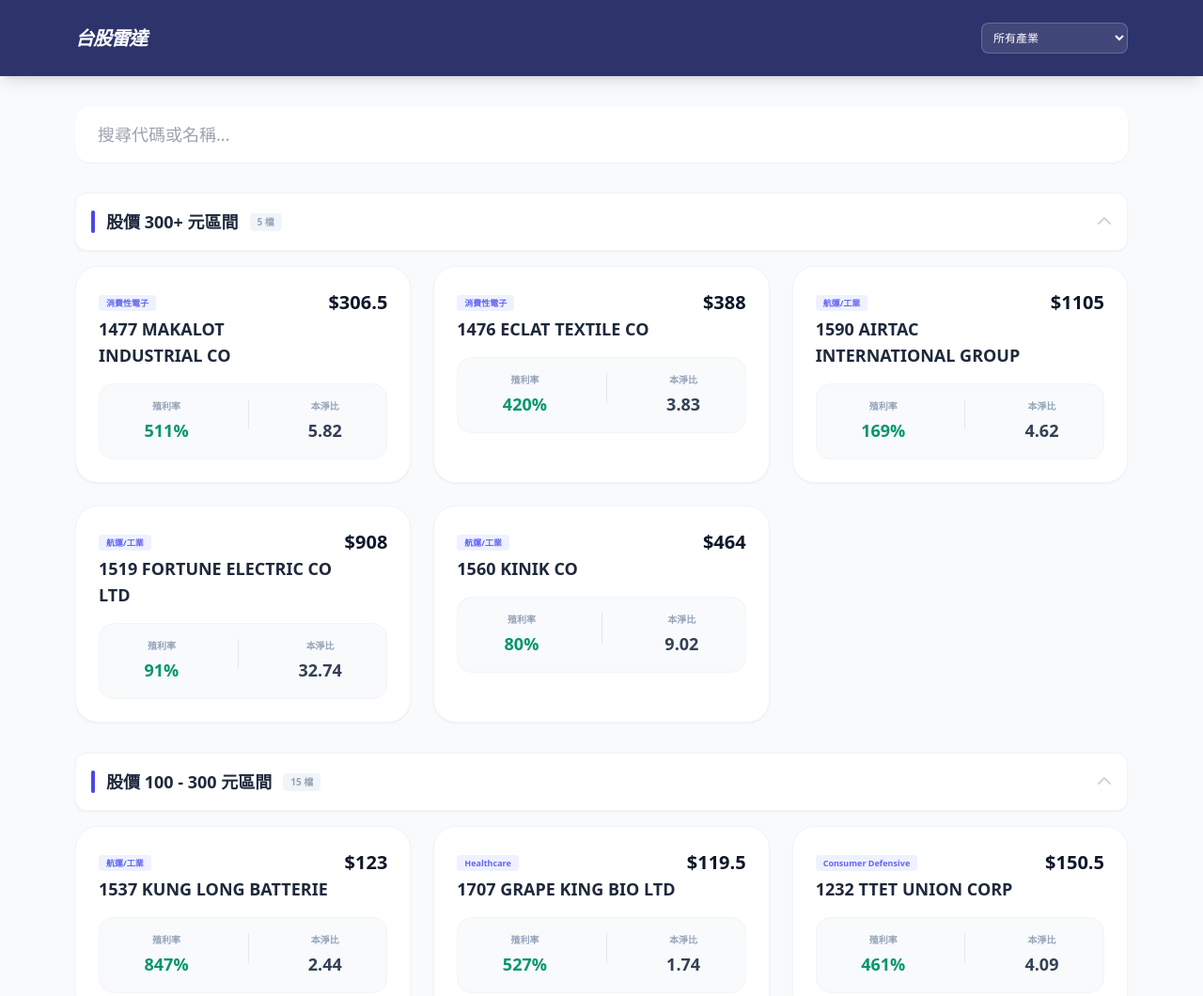
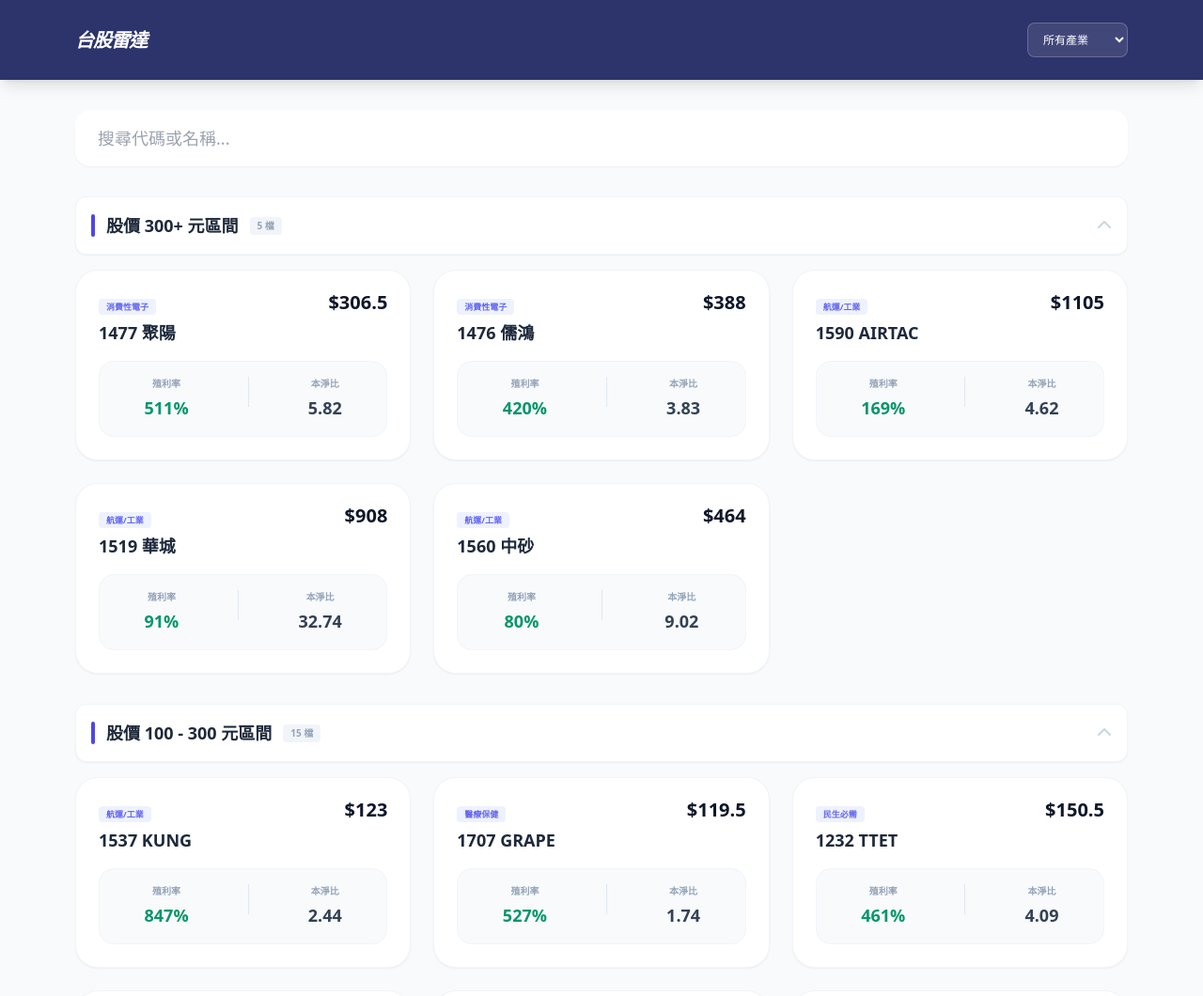
Before and after one commit to annie040533/TaiwaStocksToolAPP, a plain HTML site: page index.html in a window 1280 px wide. Shown: the top 1060 px of the page at 94% size. Drawn offline with nearby package versions, Linux system fonts and the light colour scheme.

Commit message:
Update index.html

```diff
--- a/index.html
+++ b/index.html
@@ -3,7 +3,7 @@
 <head>
     <meta charset="UTF-8">
     <meta name="viewport" content="width=device-width, initial-scale=1.0">
-    <title>台股價值雷達 - Yahoo數據版</title>
+    <title>台股價值雷達</title>
     <script src="https://unpkg.com/vue@3/dist/vue.global.js"></script>
     <script src="https://cdn.tailwindcss.com"></script>
     <link rel="stylesheet" href="https://cdnjs.cloudflare.com/ajax/libs/font-awesome/6.4.0/css/all.min.css">
@@ -15,7 +15,7 @@
     <header class="bg-[#2d336b] text-white py-6 shadow-lg sticky top-0 z-50">
         <div class="container mx-auto px-4 max-w-6xl flex justify-between items-center">
             <h1 class="text-xl font-black italic tracking-tighter uppercase">台股雷達</h1>
-            <select v-model="selectedCat" class="bg-white/10 text-white text-xs px-2 py-1.5 rounded-lg border border-white/20 outline-none">
+            <select v-model="selectedCat" class="bg-white/10 text-white text-xs px-3 py-2 rounded-lg border border-white/20 outline-none">
                 <option value="" class="text-slate-800">所有產業</option>
                 <option v-for="c in categories" :value="c" class="text-slate-800">{{ c }}</option>
             </select>
@@ -27,7 +27,7 @@
 
         <div v-if="!loading" class="space-y-4">
             <div v-for="group in categorizedData" :key="group.label">
-                <div @click="toggleGroup(group.label)" class="flex items-center justify-between bg-white p-4 rounded-xl shadow-sm border border-slate-100 cursor-pointer hover:bg-slate-50 transition">
+                <div @click="toggleGroup(group.label)" class="flex items-center justify-between bg-white p-4 rounded-xl shadow-sm border border-slate-100 cursor-pointer hover:bg-slate-50">
                     <div class="flex items-center gap-3">
                         <div class="h-6 w-1 bg-indigo-600 rounded-full"></div>
                         <h2 class="text-lg font-bold text-slate-800">{{ group.label }}</h2>
@@ -37,22 +37,22 @@
                 </div>
 
                 <div v-show="!isCollapsed(group.label)" class="grid grid-cols-1 md:grid-cols-2 lg:grid-cols-3 gap-6 py-4">
-                    <div v-for="s in group.items" :key="s.id" class="bg-white rounded-3xl p-6 shadow-sm border border-slate-100 hover:shadow-xl transition">
+                    <div v-for="s in group.items" :key="s.id" class="bg-white rounded-3xl p-6 shadow-sm border border-slate-100 hover:shadow-lg transition">
                         <div class="flex justify-between items-start mb-4">
                             <div>
                                 <span class="text-[9px] bg-indigo-50 text-indigo-500 px-2 py-0.5 rounded font-black">{{ s.category }}</span>
-                                <h3 class="text-lg font-black text-slate-800 mt-1">{{ s.id }} {{ s.name }}</h3>
+                                <h3 class="text-lg font-black text-slate-800 mt-1">{{ s.id }} {{ s.chineseName }}</h3>
                             </div>
-                            <div class="text-xl font-black text-slate-900">${{ s.price }}</div>
+                            <div class="text-xl font-black text-slate-900 leading-none">${{ s.price }}</div>
                         </div>
                         <div class="bg-slate-50 p-4 rounded-2xl flex justify-around border border-slate-100">
                             <div class="text-center">
-                                <p class="text-[10px] text-slate-400 font-bold mb-1">殖利率</p>
+                                <p class="text-[10px] text-slate-400 font-bold mb-1 uppercase">殖利率</p>
                                 <p :class="s.totalYield >= 5 ? 'text-emerald-600' : 'text-slate-700'" class="font-black text-lg">{{ s.totalYield }}%</p>
                             </div>
                             <div class="w-px h-8 bg-slate-200"></div>
                             <div class="text-center">
-                                <p class="text-[10px] text-slate-400 font-bold mb-1">本淨比</p>
+                                <p class="text-[10px] text-slate-400 font-bold mb-1 uppercase">本淨比</p>
                                 <p class="font-black text-slate-700 text-lg">{{ s.pbr }}</p>
                             </div>
                         </div>
@@ -60,7 +60,6 @@
                 </div>
             </div>
         </div>
-        <div v-else class="text-center py-20 text-slate-400 italic">正在接收 Yahoo Finance 全球節點數據...</div>
     </main>
 </div>
 
@@ -73,29 +72,41 @@
                 loading: true,
                 search: '',
                 selectedCat: '',
-                collapsedGroups: ['股價 50 - 100 元區間', '股價 20 - 50 元區間', '股價 0 - 20 元區間']
+                collapsedGroups: ['股價 50 - 100 元區間', '股價 20 - 50 元區間', '股價 0 - 20 元區間'],
+                // 產業對照表
+                catMap: {
+                    'Technology': '資訊科技',
+                    'Financial Services': '金融保險',
+                    'Communication Services': '通訊網路',
+                    'Consumer Cyclical': '消費性電子',
+                    'Industrials': '航運/工業',
+                    'Consumer Defensive': '民生必需',
+                    'Healthcare': '醫療保健',
+                    'Real Estate': '不動產',
+                    'Basic Materials': '基礎材料',
+                    'Energy': '能源',
+                    'Utilities': '公用事業'
+                }
             }
         },
         computed: {
-            categories() {
-                return [...new Set(this.stocks.map(s => s.category))].sort();
-            },
+            categories() { return [...new Set(this.stocks.map(s => s.category))].sort(); },
             filtered() {
                 return this.stocks.filter(s => {
-                    const matchSearch = s.name.includes(this.search) || s.id.includes(this.search);
-                    const matchCat = this.selectedCat === '' || s.category === this.selectedCat;
-                    return matchSearch && matchCat;
+                    const match = s.chineseName.includes(this.search) || s.id.includes(this.search);
+                    const cat = this.selectedCat === '' || s.category === this.selectedCat;
+                    return match && cat;
                 });
             },
             categorizedData() {
                 const fs = this.filtered;
-                const sortFunc = (arr) => arr.sort((a, b) => b.totalYield - a.totalYield);
+                const sort = (arr) => arr.sort((a, b) => b.totalYield - a.totalYield);
                 return [
-                    { label: "股價 300+ 元區間", items: sortFunc(fs.filter(s => s.price >= 300)) },
-                    { label: "股價 100 - 300 元區間", items: sortFunc(fs.filter(s => s.price >= 100 && s.price < 300)) },
-                    { label: "股價 50 - 100 元區間", items: sortFunc(fs.filter(s => s.price >= 50 && s.price < 100)) },
-                    { label: "股價 20 - 50 元區間", items: sortFunc(fs.filter(s => s.price >= 20 && s.price < 50)) },
-                    { label: "股價 0 - 20 元區間", items: sortFunc(fs.filter(s => s.price < 20)) }
+                    { label: "股價 300+ 元區間", items: sort(fs.filter(s => s.price >= 300)) },
+                    { label: "股價 100 - 300 元區間", items: sort(fs.filter(s => s.price >= 100 && s.price < 300)) },
+                    { label: "股價 50 - 100 元區間", items: sort(fs.filter(s => s.price >= 50 && s.price < 100)) },
+                    { label: "股價 20 - 50 元區間", items: sort(fs.filter(s => s.price >= 20 && s.price < 50)) },
+                    { label: "股價 0 - 20 元區間", items: sort(fs.filter(s => s.price < 20)) }
                 ];
             }
         },
@@ -105,24 +116,23 @@
                     const res = await fetch('./data.json?v=' + Date.now());
                     const data = await res.json();
 
-                    // 產業名稱中文化對照
-                    const catMap = {
-                        'Technology': '資訊科技',
-                        'Financial Services': '金融保險',
-                        'Communication Services': '通訊網路',
-                        'Consumer Cyclical': '消費性電子',
-                        'Industrials': '航運/工業'
-                    };
+                    this.stocks = data.map(s => {
+                        // 如果 Yahoo 給的名稱太長或全英文，嘗試處理成較短的顯示
+                        let cName = s.name.split(' ')[0].replace('CO.,LTD.', '').replace('CORP.', '');
+                        // 針對已知大股手動修正
+                        if(s.id === '2330') cName = '台積電';
+                        if(s.id === '1476') cName = '儒鴻';
+                        if(s.id === '1477') cName = '聚陽';
+                        if(s.id === '1519') cName = '華城';
+                        if(s.id === '1560') cName = '中砂';
 
-                    this.stocks = data.map(s => ({
-                        ...s,
-                        category: catMap[s.category] || s.category || '一般產業'
-                    }));
-                } catch (e) {
-                    console.error("Load failed");
-                } finally {
-                    this.loading = false;
-                }
+                        return {
+                            ...s,
+                            chineseName: cName,
+                            category: this.catMap[s.category] || '一般產業'
+                        };
+                    });
+                } finally { this.loading = false; }
             },
             toggleGroup(label) {
                 const i = this.collapsedGroups.indexOf(label);
```
